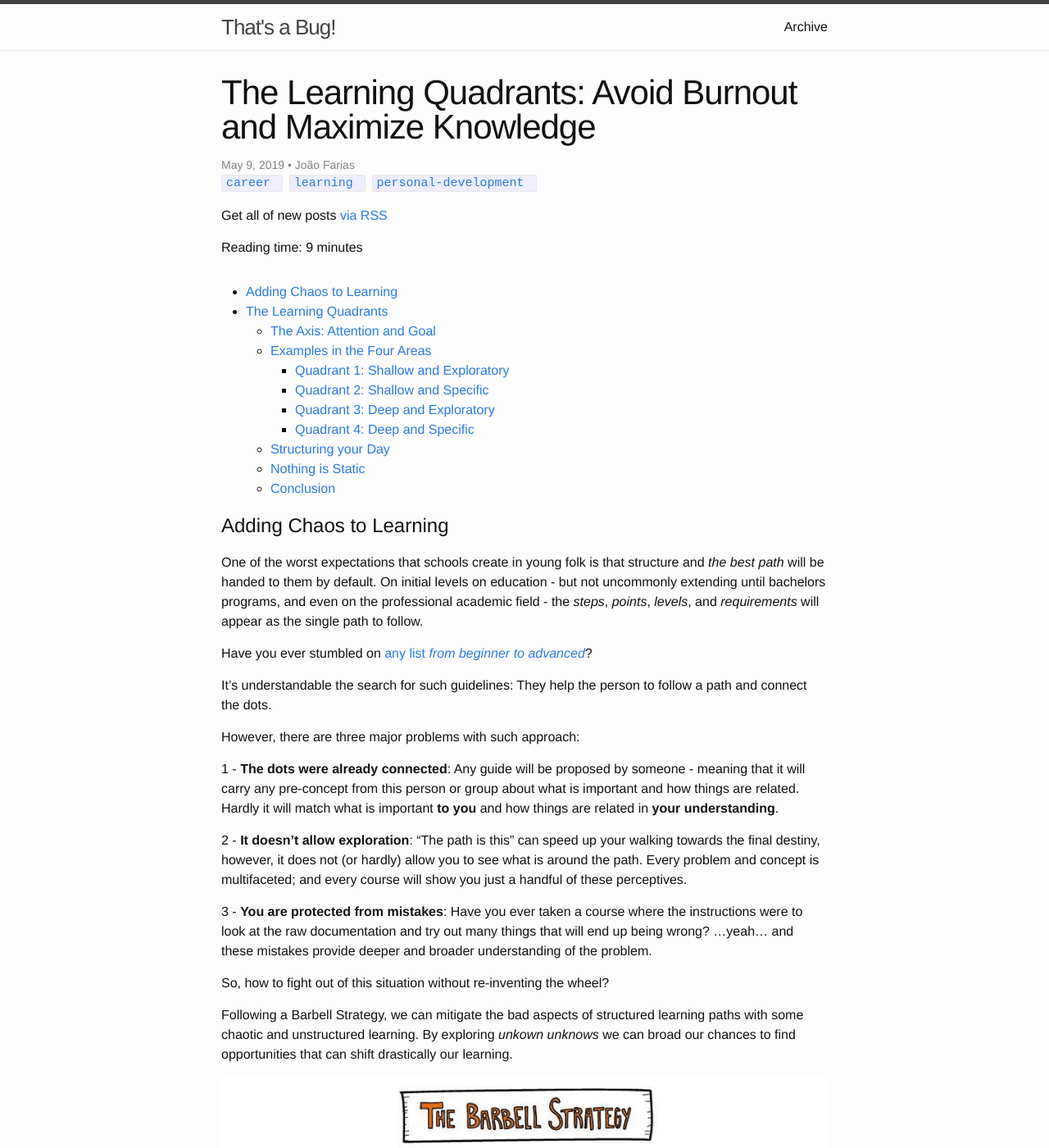
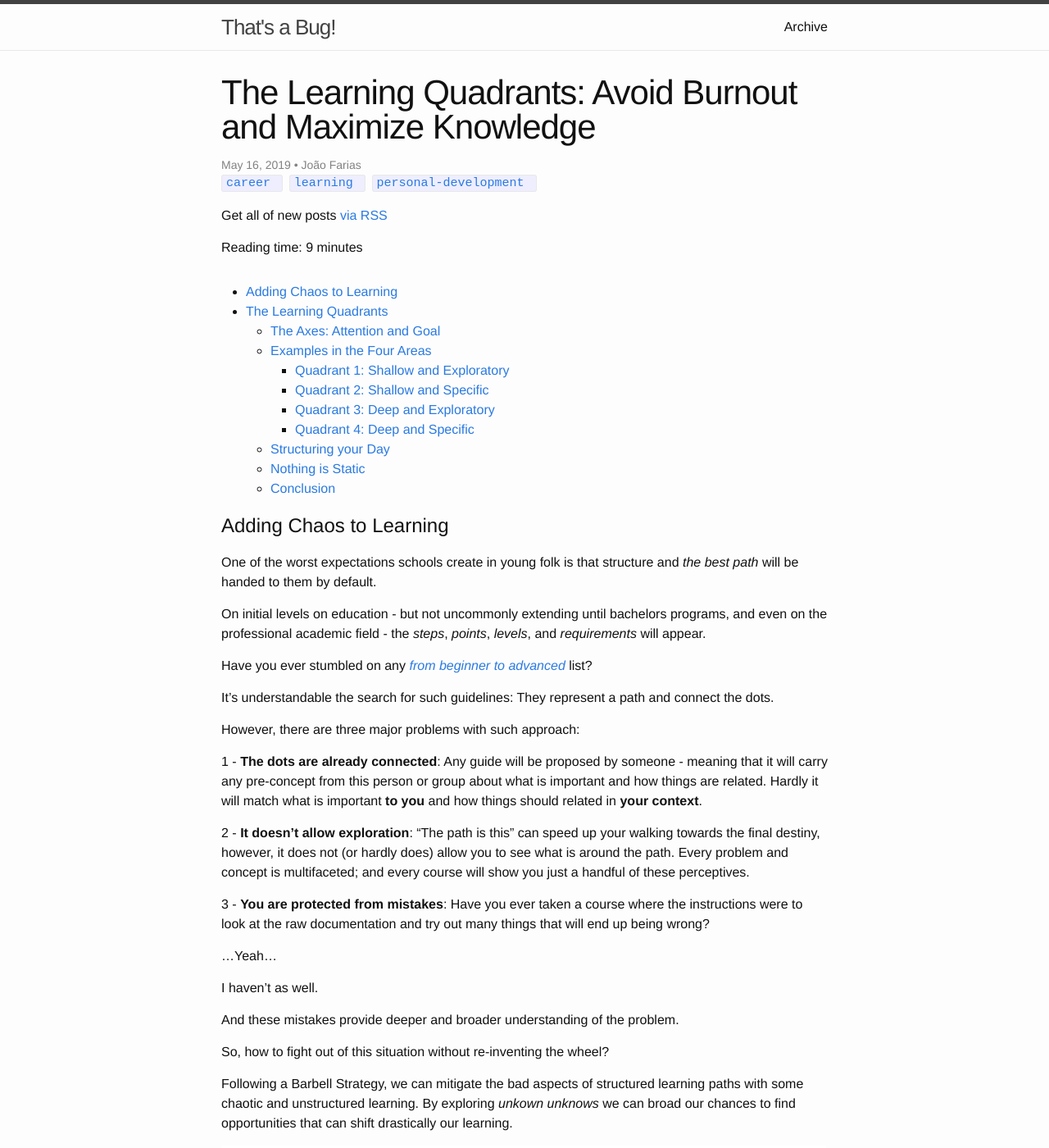
Before and after one commit to JoaoGFarias/JoaoGFarias.github.io, a Jekyll site: the page built from _posts/2019-05-16-the_learning_quadrant.markdown, in a window 1280 px wide and 1400 px high. Shown: the whole window at 82% size. Built offline with Jekyll 4.4.1, drawn with Linux system fonts in a browser that asks for light colours; some of the changed text lies outside the part shown.

Commit message:
Learning Quadrants

```diff
--- a/_posts/2019-05-09-the_learning_quadrant.markdown
+++ b/_posts/2019-05-16-the_learning_quadrant.markdown
@@ -1,7 +1,7 @@
 ---
 layout: post
 title: "The Learning Quadrants: Avoid Burnout and Maximize Knowledge"
-date: 2019-05-09 08:00:00 +0100
+date: 2019-05-16 08:00:00 +0100
 author: João Farias
 version: 1.0.0
 tags: career learning personal-development
@@ -10,27 +10,35 @@
 
 # Adding Chaos to Learning
 
-One of the worst expectations that schools create in young folk is that structure and
-_the best path_ will be handed to them by default. On initial levels on education - but not
+One of the worst expectations schools create in young folk is that structure and
+_the best path_ will be handed to them by default.
+
+On initial levels on education - but not
 uncommonly extending until bachelors programs, and even on the professional academic field - the _steps_,
-_points_, _levels_, and _requirements_ will appear as the single path to follow.
+_points_, _levels_, and _requirements_ will appear.
 
-Have you ever stumbled on [any list _from beginner to advanced_](https://whatpixel.com/best-java-books/)?
+Have you ever stumbled on any[ _from beginner to advanced_](https://whatpixel.com/best-java-books/) list?
 
-It's understandable the search for such guidelines: They help the person to follow a path and connect the dots.
+It's understandable the search for such guidelines: They represent a path and connect the dots.
 
 However, there are three major problems with such approach:
 
-1 - **The dots were already connected**: Any guide will be proposed by someone - meaning that it will carry any pre-concept
+1 - **The dots are already connected**: Any guide will be proposed by someone - meaning that it will carry any pre-concept
 from this person or group about what is important and how things are related. Hardly it will match what is important
-**to you** and how things are related in **your understanding**.
+**to you** and how things should related in **your context**.
 
 2 - **It doesn't allow exploration**: "The path is this" can speed up your walking towards the final destiny, however,
-it does not (or hardly) allow you to see what is around the path. Every problem and concept is multifaceted; and every
+it does not (or hardly does) allow you to see what is around the path. Every problem and concept is multifaceted; and every
 course will show you just a handful of these perceptives.
 
 3 - **You are protected from mistakes**: Have you ever taken a course where the instructions were to
-look at the raw documentation and try out many things that will end up being wrong? ...yeah... and these mistakes provide deeper and broader understanding of the problem.
+look at the raw documentation and try out many things that will end up being wrong?
+
+...Yeah...
+
+I haven't as well.
+
+And these mistakes provide deeper and broader understanding of the problem.
 
 So, how to fight out of this situation without re-inventing the wheel?
 
@@ -43,27 +51,30 @@
 # The Learning Quadrants
 
 After reflecting on my typical learning schedule, I've realized that I could categorize the ways I absorb information
-in 4 areas - Let's call them **The Learning Quadrants**:
+in 4 areas
+
+Let's call them **The Learning Quadrants**:
 
 ![The Learning Quadrants]({{ "assets/images/learning_quadrants/basic_learning_quadrants.png" | absolute_url }})
 
-## The Axis: Attention and Goal
+## The Axes: Attention and Goal
 
-The Quadrant has two axis of interpretation.
+The Quadrant has two axes of interpretation.
 
-The _Attention_ axis is related to the level of concentration that I use during the learning process.
+The **_Attention_ axis** is related to the level of concentration used during the learning process.
+
 For instance, if I am reading a technical book and taking notes, I can classify this activity as _Deep_
 in Attention, because I close my mind to any other sort of information*. On the other hand, if I am copying
 information from hand-written notes to a mindmap software, probably my mind can be significally free - therefore,
-I can say this is a _Shallow_ Attention activity.
+I can say this is a _Shallow_ in Attention activity.
 
 \* I like to listen to music during Deep Attention activities, but they serve just as background noise.
 
 The second axis is related to the level of structure in the activity - the _Goal_ axis.
 Back to the technical book, if my goal is to read it cover to cover throughout months to master its topic, I can say
 that this is a _Specific_ Goal activity. However, if I will watch 15 Youtube videos talking about investments, programming,
-testing, fitness, and the latests political scandal, I can say this is a _Exploratory_ Goal activity: I am learning all the time,
-but the goal is to walk around as much as possible in the hope to stumble in something deeply interesting from time to time..
+testing, fitness, and the latest political scandal, I can say this is a _Exploratory_ Goal activity: I am learning all the time,
+but the goal is to walk around as much as possible in the hope to stumble in something interesting eventually...
 
 ## Examples in the Four Areas
 
```
Also changed, not shown: other parts of _posts/2019-05-16-the_learning_quadrant.markdown (+6 -6 lines).
